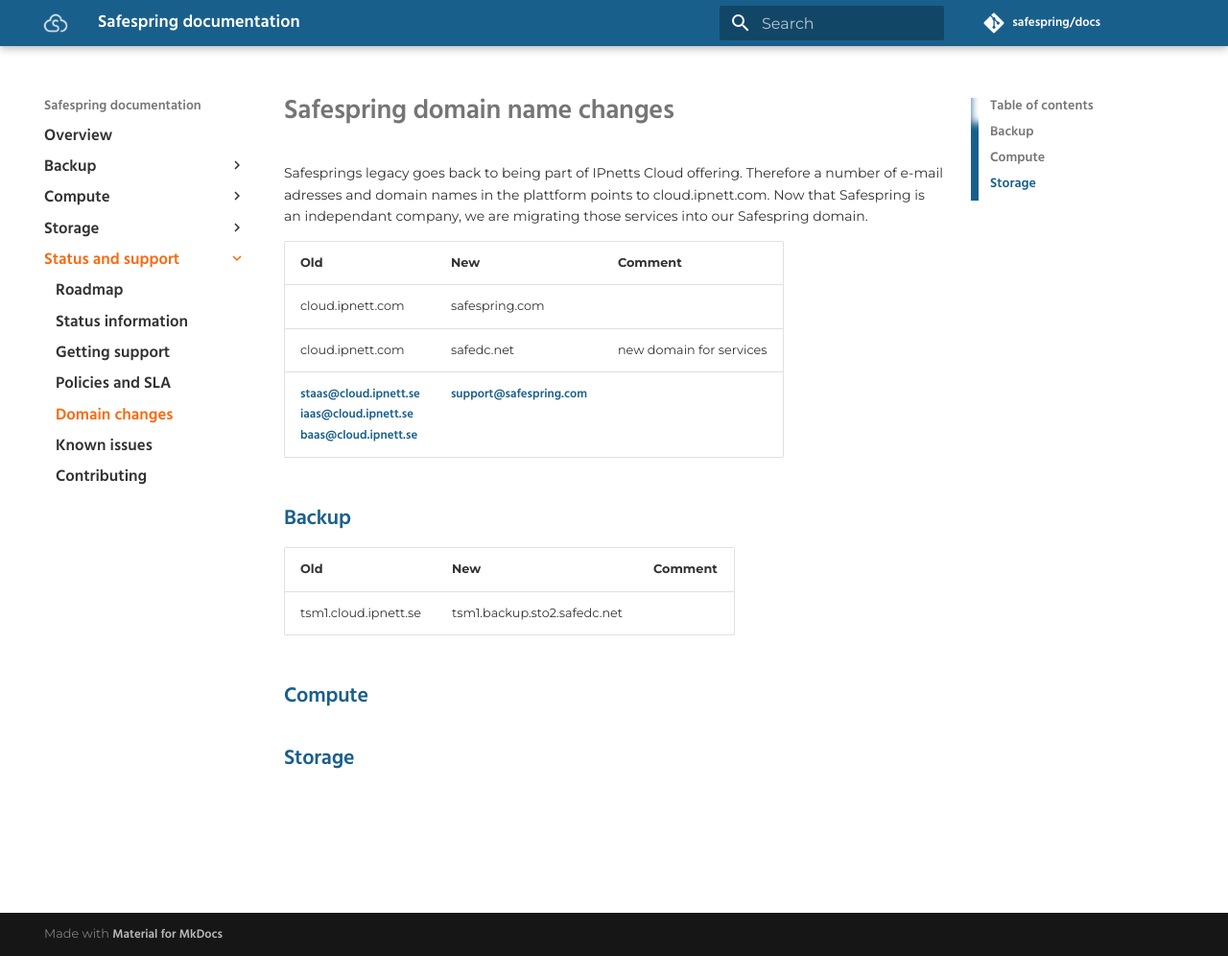
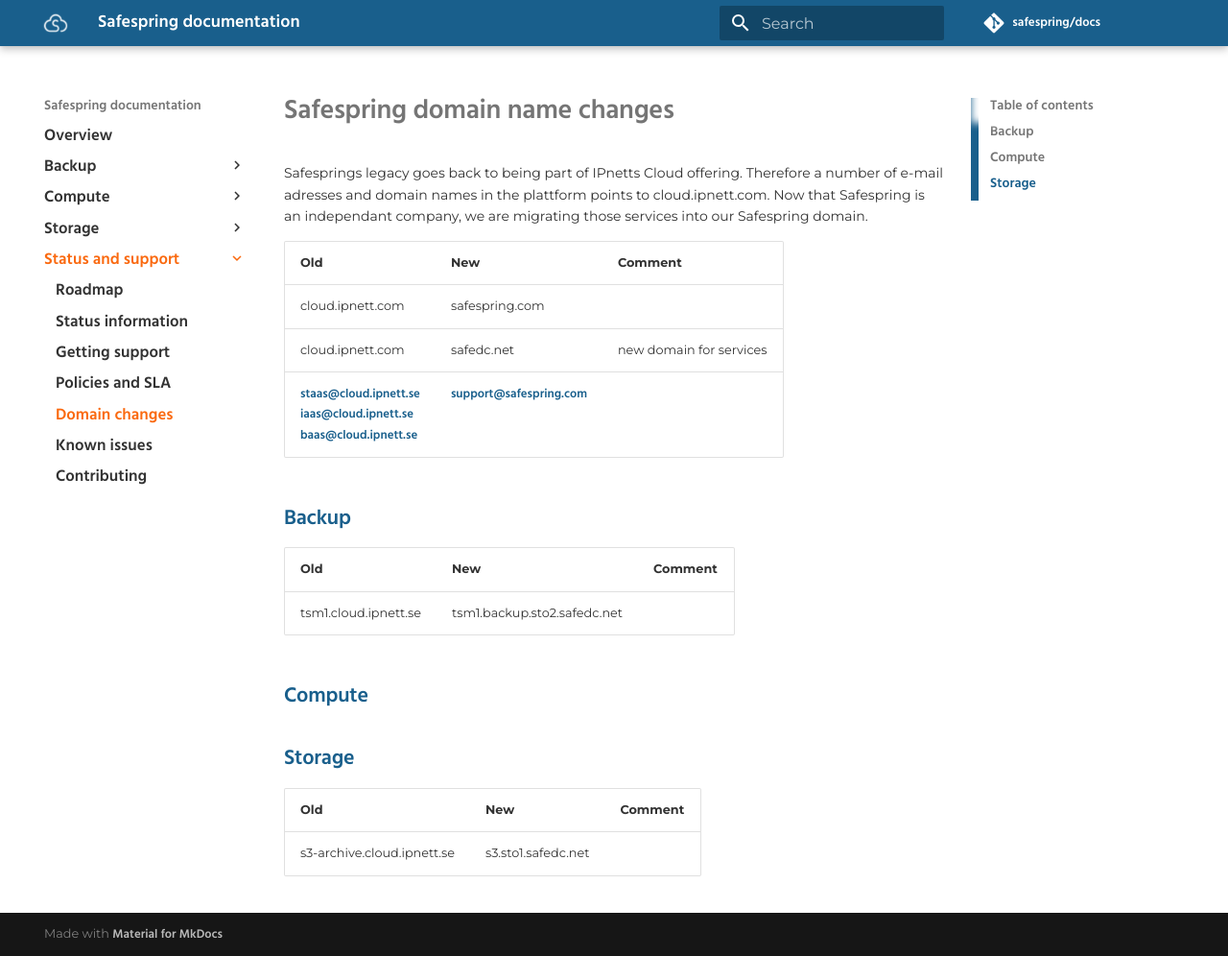
Before and after one commit to safespring/docs, an MkDocs documentation site: the page built from content/service/domain-changes.md, in a window 1280 px wide and 996 px high. Shown: the whole window at 96% size. Built offline with MkDocs 1.6.1 and Material for MkDocs 9.7.7, drawn with Linux system fonts in a browser that asks for light colours; comment, search, counter and statistics services are not loaded; old or Windows-style settings are respelled for this version of MkDocs.

Commit message:
new url for safespring storage

```diff
--- a/content/service/domain-changes.md
+++ b/content/service/domain-changes.md
@@ -19,3 +19,7 @@
 ## Compute
 
 ## Storage
+
+|Old|New|Comment|
+|-|-|-|
+|s3-archive.cloud.ipnett.se|s3.sto1.safedc.net||
```
